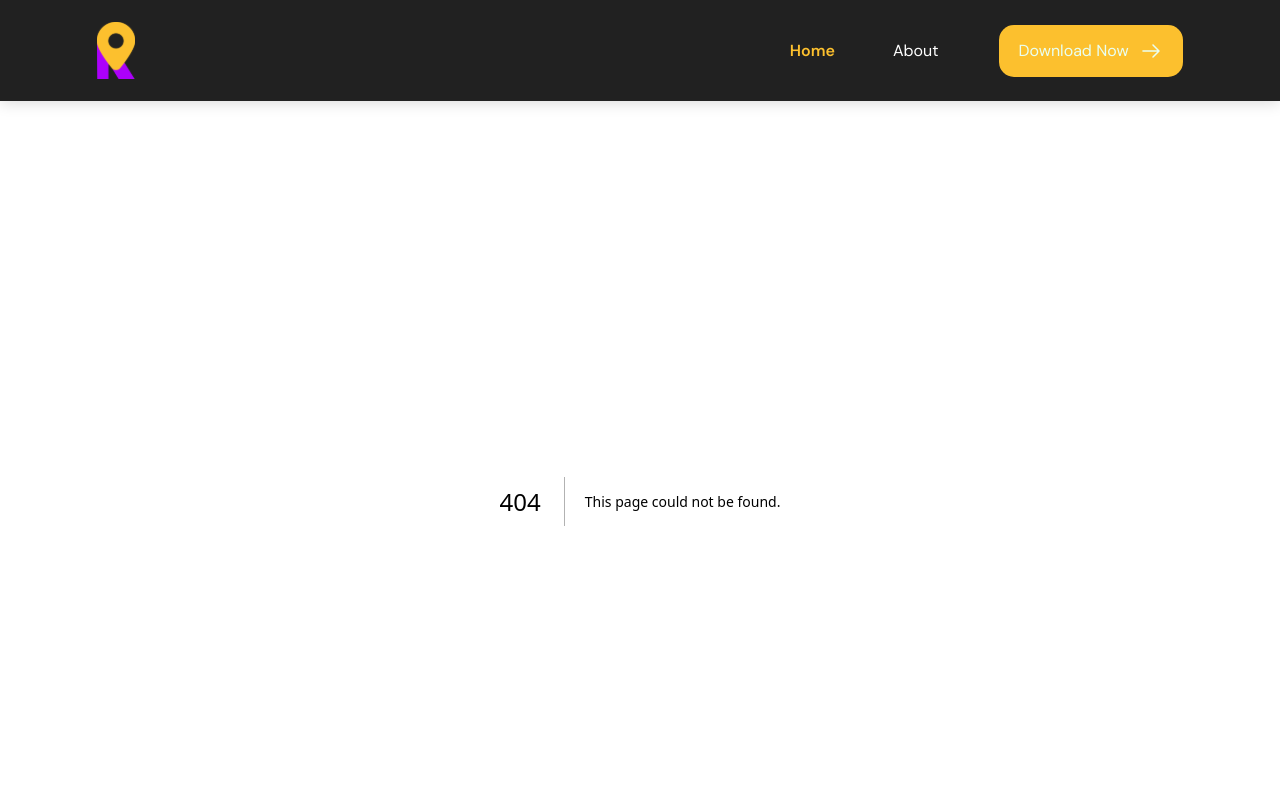
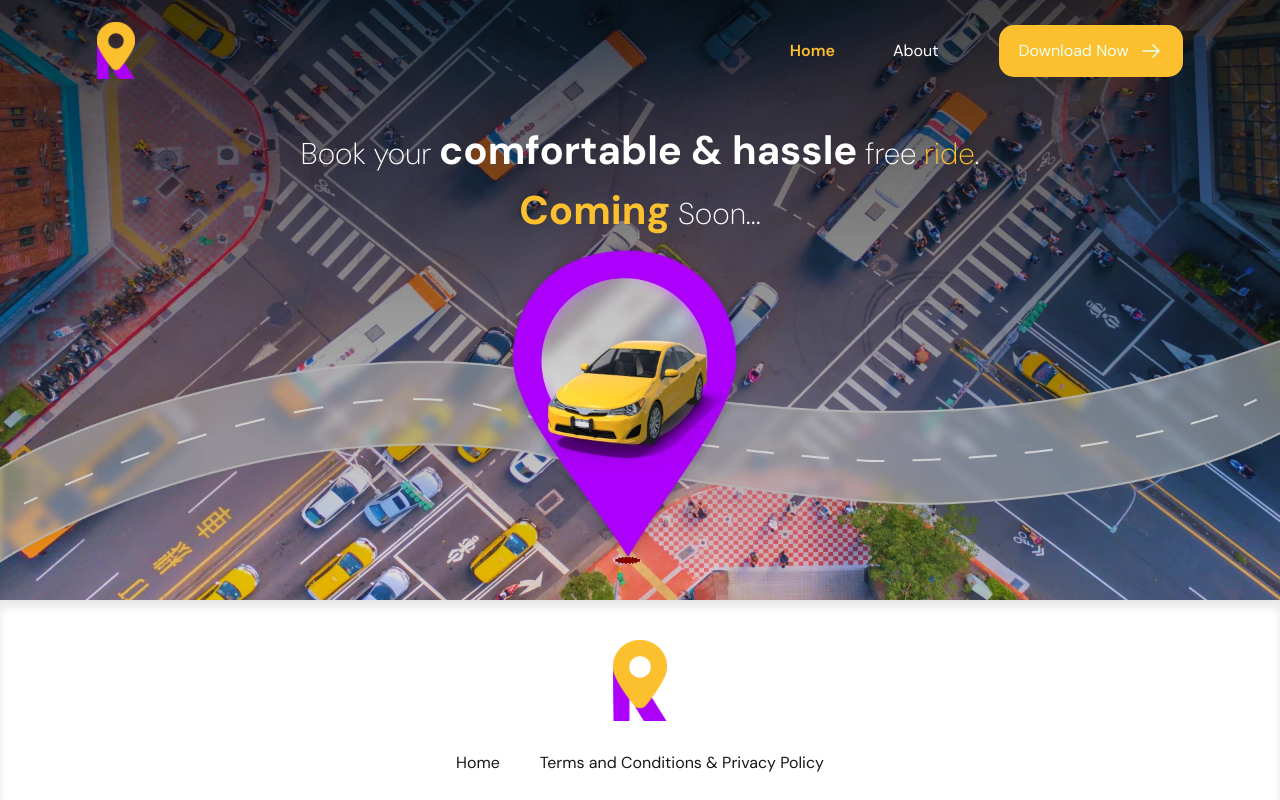
Before and after one commit to AniketXenel/ridextra-web, a Next.js app: page /info/ in a window 1280 px wide. Before the commit this address had no page. Shown: the top 800 px of the page. Built offline with nearby package versions, Linux system fonts and the light colour scheme.

Commit message:
Fix basePath issues and update asset paths

```diff
--- a/next.config.mjs
+++ b/next.config.mjs
@@ -1,7 +1,7 @@
 /** @type {import('next').NextConfig} */
 const nextConfig = {
-  /* config options here */
   reactCompiler: true,
+  basePath: "/info",
 };
 
 export default nextConfig;
--- a/src/component/Footer.jsx
+++ b/src/component/Footer.jsx
@@ -1,3 +1,6 @@
+import Link from "next/link";
+import { assetPath } from "@/utils/assetPath";
+
 export default function Footer() {
     return (
         <footer className="footer_sec">
@@ -5,11 +8,11 @@ export default function Footer() {
                 <div className="container-fluid">
                     <div className="footer_sec_wrap">
                         <div className="footer_logo">
-                            <img src="images/icons/ridextra-logo.svg" alt="" />
+                            <img src={assetPath("images/icons/ridextra-logo.svg")} alt="" />
                         </div>
                         <ul>
-                            <li><a href="/">Home</a></li>
-                            <li><a href="/terms-and-conditions">Terms and Conditions & Privacy Policy</a></li>
+                            <li><Link href="/">Home</Link></li>
+                            <li><Link href="/terms-and-conditions">Terms and Conditions & Privacy Policy</Link></li>
                         </ul>
                         <div className="border-line"></div>
                         <div className="copyright_text">
--- a/src/component/Header.jsx
+++ b/src/component/Header.jsx
@@ -1,4 +1,6 @@
 "use client";
+import Link from "next/link";
+import { assetPath } from "../utils/assetPath";
 import { useEffect,useRef, useState } from "react";
 import {usePathname} from "next/navigation";
 
@@ -52,15 +54,15 @@ export default function Header() {
                 <div className="container-fluid">
                     <div className="header_wrap">
                         {/* Logo */}
-                        <a href="/" className="header_logo">
-                            <img src="/images/icons/ridextra-logo.svg" alt="" />
-                        </a>
+                        <Link href="/" className="header_logo">
+                            <img src={assetPath("/images/icons/ridextra-logo.svg")} alt="" />
+                        </Link>
 
                         {/* Desktop Menu */}
                         <div className="desktop_menu">
                             <ul className="main_menu_list">
                                 <li className="main_menu_link current_menu_item">
-                                    <a href="/">Home</a>
+                                    <Link href="/">Home</Link>
                                 </li>
                                 <li className="main_menu_link">
                                     <a href="javascript:void(0);">About</a>
@@ -72,7 +74,7 @@ export default function Header() {
                         <div className="header_button">
                             <a href="javascript:void(0);" className="primary_btn header_btn">
                                 <span className="btn_text">Download Now</span>
-                                <img src="/images/icons/Arrow.svg" alt="Arrow" />
+                                <img src={assetPath("/images/icons/Arrow.svg")} alt="Arrow" />
                             </a>
                         </div>
 
@@ -93,9 +95,9 @@ export default function Header() {
                         >
                             <ul className="mobile_menu_list">
                             <li className="mobile_menu_link">
-                            <a href="/" onClick={closeMenu}>
+                            <Link href="/" onClick={closeMenu}>
                                 Home
-                            </a>
+                            </Link>
                             </li>
                             <li className="mobile_menu_link">
                             <a href="javascript:void.(0);" onClick={closeMenu}>
--- a/src/component/HeroSec.jsx
+++ b/src/component/HeroSec.jsx
@@ -1,3 +1,4 @@
+import { assetPath } from "@/utils/assetPath";
 export default function HeroSec() {
     return (
         <section className="hero_sec">
@@ -9,8 +10,8 @@ export default function HeroSec() {
                 </div>
             </div>
             <div className="hero_sec_bg">
-                <img src="/images/hero-bg.webp" alt="" className="img-fluid desktop-hero-bg" />
-                <img src="/images/mobile-hero-bg.webp" alt="" className="img-fluid mobile-hero-bg" />
+                <img src={assetPath("/images/hero-bg.webp")} alt="" className="img-fluid desktop-hero-bg" />
+                <img src={assetPath("/images/mobile-hero-bg.webp")} alt="" className="img-fluid mobile-hero-bg" />
             </div>
         </section>
     );
--- a/src/styles/globals.css
+++ b/src/styles/globals.css
@@ -371,7 +371,7 @@ body.menu_is_visible .mobile_menu_overlay {
     font-size: var(--font-21px);
 }
 .policies_inner_page.pattern_bg {
-    background-image: url("/../images/elements/pattern-bg.webp");
+    background-image: url("../../public/images/elements/pattern-bg.webp");
     background-attachment: fixed;
     background-repeat: no-repeat;
     background-position-x: center;
--- /dev/null
+++ b/src/utils/assetPath.js
@@ -0,0 +1,3 @@
+export const assetPath = (path) => {
+  return `${process.env.NEXT_PUBLIC_BASE_PATH || ""}${path}`;
+};
```
